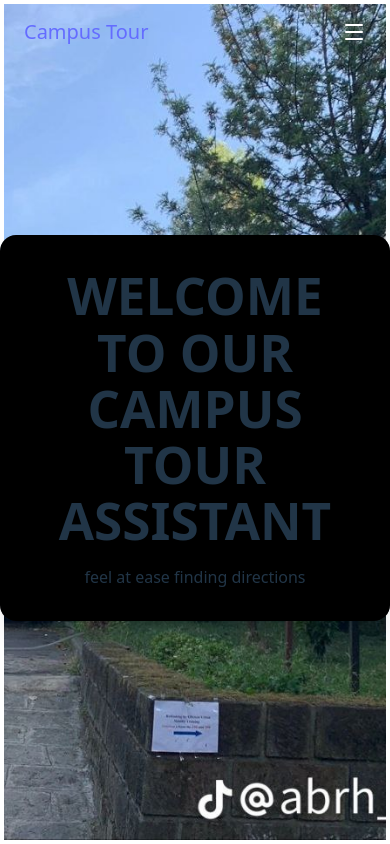
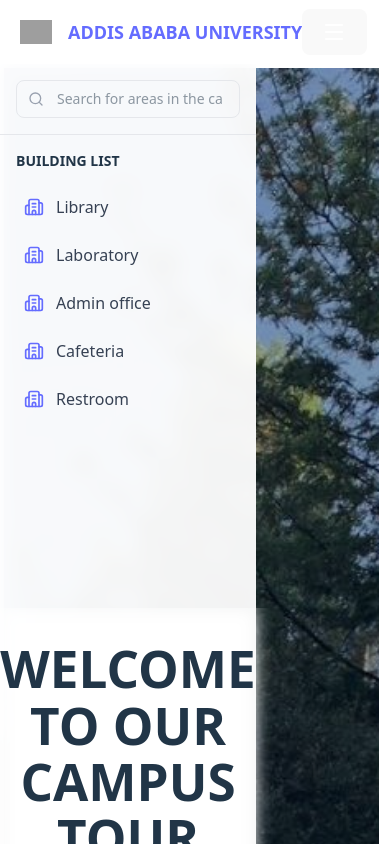
Before and after one commit to Anania-G16/Campus-Tour-Assistant, a React (Vite) app in the folder campus-tour-ui/: page / in a window 390 px wide. Shown: the top 844 px of the page. Built offline with nearby package versions, Linux system fonts and the light colour scheme; grey boxes are pictures that could not be loaded.

Commit message:
feat: make navbar and home page mobile responsive

```diff
--- a/campus-tour-ui/src/components/navBar.jsx
+++ b/campus-tour-ui/src/components/navBar.jsx
@@ -1,14 +1,42 @@
 import { useState } from 'react';
-import { Link } from 'react-router-dom';
-import { Menu, X } from 'lucide-react';
+import { Link, useLocation } from 'react-router-dom';
+import { Menu, X,Lock } from 'lucide-react';
 
 export default function NavBar() {
   const [isOpen, setIsOpen] = useState(false);
 
+  const location = useLocation();
+
+  const navLinks = [
+    { name: 'Home', path: '/' },
+    { name: 'Map', path: '/search' },
+    { name: 'Contact', path: '/about' },
+  ];
+
+   const isActive = (path) => location.pathname === path;
+
   return (
-    <nav className="bg-primary-70 sticky top-0 z-50">
+    <nav className="bg-primary-700 sticky top-0 z-50">
+      <div className="max-w-7xl mx-auto px-4 sm:px-6 lg:px-8">
+      <div className="flex justify-between items-center h-16">
+      <Link to="/" className="flex items-center space-x-3">
+            <div className="w-10 h-10 bg-white rounded-full flex items-center justify-center overflow-hidden">
+              <img
+                src="./Asset/logo.png"
+                alt="Logo"
+                className="w-8 h-8 object-contain"
+                onError={(e) => {
+                  e.target.style.display = 'none';
+                  e.target.parentElement.innerHTML = '<span class="text-primary-600 font-bold text-sm">AAU</span>';
+                }}
+              />
+            </div>
+            <span className="text-lg font-bold text-blue">
+              ADDIS ABABA UNIVERSITY
+            </span>
+          </Link>
       {/* Desktop Menu */}
-      <div className="hidden md:flex items-center justify-between px-6 py-4">
+      <div className="hidden md:flex justify-between items-center space-x-8">
         <Link to="/" className="text-white text-2xl font-bold">Campus Tour</Link>
         <div className="flex gap-6 text-white">
           <Link to="/" className="hover:text-primary-200">Home</Link>
@@ -17,21 +45,50 @@ export default function NavBar() {
         </div>
       </div>
 
-      {/* Mobile Menu */}
-      <div className="md:hidden px-6 py-4 flex justify-between items-center">
-        <Link to="/" className="text-white text-xl font-bold">Campus Tour</Link>
-        <Menu className="h-6 w-6 text-white cursor-pointer" onClick={() => setIsOpen(true)} />
-      </div>
+      {/* Mobile menu button */}
+          <button
+            onClick={() => setIsOpen(!isOpen)}
+            className="md:hidden p-2 rounded-lg hover:bg-primary-600 transition-colors duration-200"
+            aria-label="Toggle menu"
+          >
 
       {/* Mobile Dropdown */}
-      {isOpen && (
-        <div className="md:hidden bg-primary-800 px-6 py-4 space-y-2">
-          <Link to="/" className="block text-white hover:text-primary-200" onClick={() => setIsOpen(false)}>Home</Link>
-          <Link to="/map" className="block text-white hover:text-primary-200" onClick={() => setIsOpen(false)}>Map</Link>
-          <Link to="/tour" className="block text-white hover:text-primary-200" onClick={() => setIsOpen(false)}>Tour</Link>
-          <X className="absolute top-20 right-6 h-6 w-6 text-white cursor-pointer" onClick={() => setIsOpen(false)} />
+      {isOpen ? (
+              <X className="h-6 w-6 text-white" />
+            ) : (
+              <Menu className="h-6 w-6 text-white" />
+            )}
+      </button>
+      </div>
+      {/* Mobile Navigation */}
+        {isOpen && (
+          <div className="md:hidden py-4 border-t border-primary-600">
+            <div className="flex flex-col space-y-3">
+              {navLinks.map((link) => (
+                <Link
+                  key={link.name}
+                  to={link.path}
+                  onClick={() => setIsOpen(false)}
+                  className={`px-4 py-2 rounded-lg font-medium transition-colors duration-200 ${isActive(link.path)
+                      ? 'bg-primary-600 text-white'
+                      : 'text-white/80 hover:bg-primary-600'
+                    }`}
+                >
+                  {link.name}
+                </Link>
+              ))}
+              <Link
+                to="/admin"
+                onClick={() => setIsOpen(false)}
+                className="flex items-center space-x-2 px-4 py-2 text-white/80 hover:bg-primary-600 rounded-lg"
+              >
+                <Lock className="h-4 w-4" />
+                <span>Admin Login</span>
+              </Link>
+            </div>
+          </div>
+        )}
         </div>
-      )}
     </nav>
   );
 }
--- /dev/null
+++ b/campus-tour-ui/src/data/locations.js
@@ -0,0 +1,103 @@
+export const locations = [
+  {
+    id: 1,
+    name: "5 Kilo Campus Library",
+    category: "Libraries",
+    description: "The central library featuring study rooms, computer labs, and 24/7 study spaces during finals.",
+    image: "/map_assets/lib_front.jpg",
+    rating: 4.8,
+    location: "5 Kilo",
+    hours: "24 hrs",
+    tags: ["Study Rooms", "Computers", "Printing"]
+  },
+  {
+    id: 2,
+    name: "Natural Science Building",
+    category: "Academic",
+    description: "Home to the Natural Sciences departments with state-of-the-art research laboratories.",
+    image: "/map_assets/NB.jpg",
+    rating: 4.6,
+    location: "5 Kilo",
+    hours: "6AM - 10PM",
+    tags: ["Labs", "Research", "Lectures"]
+  },
+  {
+    id: 3,
+    name: "Basketball Court",
+    category: "Sports",
+    description: "Outdoor basketball court for students and staff recreational activities.",
+    image: "/map_assets/basket_ball_court.jpg",
+    rating: 4.9,
+    location: "5 Kilo",
+    hours: "6AM - 10PM",
+    tags: ["Basketball", "Sports", "Recreation"]
+  },
+  {
+    id: 4,
+    name: "Handball Court",
+    category: "Sports",
+    description: "Dedicated handball court for training and recreational games.",
+    image: "/map_assets/hand_ball_court.jpg",
+    rating: 4.5,
+    location: "5 Kilo",
+    hours: "6AM - 10PM",
+    tags: ["Handball", "Sports", "Training"]
+  },
+  {
+    id: 5,
+    name: "Executive Office",
+    category: "Academic",
+    description: "Administrative building housing executive offices and student services.",
+    image: "/map_assets/E_office.jpg",
+    rating: 4.7,
+    location: "5 Kilo",
+    hours: "8AM - 5PM",
+    tags: ["Administration", "Services", "Offices"]
+  },
+  {
+    id: 6,
+    name: "Campus Gateway",
+    category: "Outdoor",
+    description: "Main entrance gateway to the campus, welcoming students and visitors.",
+    image: "/map_assets/gateway.jpg",
+    rating: 4.8,
+    location: "5 Kilo",
+    hours: "24 hrs",
+    tags: ["Entrance", "Landmark", "Welcome"]
+  },
+  {
+    id: 7,
+    name: "Campus Garden",
+    category: "Outdoor",
+    description: "Beautiful green space in the heart of campus, perfect for studying and relaxation.",
+    image: "/map_assets/guarden.jpg",
+    rating: 4.9,
+    location: "5 Kilo",
+    hours: "Always Open",
+    tags: ["Green Space", "Relaxation", "Nature"]
+  },
+  {
+    id: 8,
+    name: "Campus View",
+    category: "Outdoor",
+    description: "Scenic view of the campus grounds and surrounding areas.",
+    image: "/map_assets/photo_2025-12-08_00-51-00.jpg",
+    rating: 4.6,
+    location: "5 Kilo",
+    hours: "Always Open",
+    tags: ["Scenic", "View", "Campus"]
+  }
+];
+
+export const featuredLocations = locations.slice(0, 4);
+
+export const categories = [
+  { id: 'academic', name: 'Academic Buildings', count: 12, icon: 'Building2' },
+  { id: 'library', name: 'Libraries', count: 4, icon: 'BookOpen' },
+  { id: 'sports', name: 'Sports Facilities', count: 8, icon: 'Dumbbell' },
+  { id: 'dining', name: 'Dining', count: 15, icon: 'UtensilsCrossed' },
+  { id: 'housing', name: 'Housing', count: 10, icon: 'Home' },
+  { id: 'health', name: 'Health Services', count: 3, icon: 'Stethoscope' },
+  { id: 'parking', name: 'Parking', count: 6, icon: 'Car' },
+  { id: 'outdoor', name: 'Outdoor Spaces', count: 9, icon: 'Trees' },
+];
--- a/campus-tour-ui/src/pages/Home.jsx
+++ b/campus-tour-ui/src/pages/Home.jsx
@@ -1,14 +1,82 @@
+import { useState } from 'react';
+import { Link } from 'react-router-dom';
+import { Search, MapPin, Building2 } from 'lucide-react';
+import { locations } from '../data/locations';
+
+const buildingCategories = [
+  { id: 'library', name: 'Library', icon: Building2 },
+  { id: 'laboratory', name: 'Laboratory', icon: Building2 },
+  { id: 'admin', name: 'Admin office', icon: Building2 },
+  { id: 'cafeteria', name: 'Cafeteria', icon: Building2 },
+  { id: 'restroom', name: 'Restroom', icon: Building2 },
+];
+
 export default function Home() {
+  const [searchQuery, setSearchQuery] = useState('');
+
+  const filteredLocations = locations.filter(loc =>
+    loc.name.toLowerCase().includes(searchQuery.toLowerCase())
+  );
+
   return (
-    <div className="w-full max-w-4xl mx-auto">
+    <div className="min-h-screen relative">
       <div
         className="absolute inset-1 bg-cover bg-center"
         style={{ backgroundImage: "url('src/Asset/gateway.jpg')" }}
+      > <div className="absolute inset-0 bg-black/30" />
+      </div>
+      <div className="relative z-10 flex">
+        {/* Left Sidebar */}
+        <div className="w-64 min-h-[calc(100vh-64px)] bg-white/95 backdrop-blur-sm">
+          {/* Search Bar */}
+          <div className="p-4 border-b border-gray-200">
+            <div className="relative">
+              <Search className="absolute left-3 top-1/2 -translate-y-1/2 h-4 w-4 text-gray-400" />
+              <input
+                type="text"
+                value={searchQuery}
+                onChange={(e) => setSearchQuery(e.target.value)}
+                placeholder="Search for areas in the campus..."
+                className="w-full pl-10 pr-4 py-2 text-sm border border-gray-200 rounded-lg focus:outline-none focus:ring-2 focus:ring-primary-500"
+              />
+            </div>
+          </div>
+
+          {/* Building List */}
+          <div className="p-4">
+            <h3 className="text-sm font-bold text-primary-700 mb-4">BUILDING LIST</h3>
+            <div className="space-y-2">
+              {buildingCategories.map((category) => (
+                <Link
+                  key={category.id}
+                  to={`/search?q=${category.name}`}
+                  className="flex items-center space-x-3 p-2 rounded-lg hover:bg-gray-100 transition-colors"
                 >
+                  <Building2 className="h-5 w-5 text-primary-600" />
+                  <span className="text-gray-700">{category.name}</span>
+                </Link>
+              ))}
             </div>
-      <main className="flex flex-col items-center justify-center min-h-[calc(100vh-64px)] ">
-
-        <div className="bg-black/100 backdrop-blur-sm rounded-2xl px-12 py-8 text-center mb-12 shadow-xl">
+          </div>
+          {searchQuery && (
+            <div className="p-4 border-t border-gray-200">
+              <h4 className="text-xs font-semibold text-gray-500 mb-2">RESULTS</h4>
+              <div className="space-y-2 max-h-48 overflow-y-auto">
+                {filteredLocations.map((loc) => (
+                  <Link
+                    key={loc.id}
+                    to={`/location/${loc.id}`}
+                    className="block p-2 text-sm text-gray-700 hover:bg-gray-100 rounded-lg"
+                  >
+                    {loc.name}
+                  </Link>
+                ))}
+              </div>
+            </div>
+          )}
+          {/*Main content*/}
+          <div className="flex flex-col items-center justify-center min-h-[calc(100vh-64px)] ">
+            <div className="bg-white/190 p-4 backdrop-blur-sm rounded-2xl px-12 py-8 text-center mb-12 shadow-xl">
               <h1 className="text-3xl md:text-4xl font-bold text-primary-700 leading-tight">
                 WELCOME TO OUR
                 <br />
@@ -18,7 +86,35 @@ export default function Home() {
               </h1>
               <p className="text-black-600 mt-4">feel at ease finding directions</p>
             </div>
-      </main>
+          </div>
+          {/* Action Buttons */}
+          <div className="flex flex-wrap justify-center gap-6">
+            <Link
+              to="/search"
+              className="flex flex-col items-center justify-center w-40 h-32 bg-white/90 backdrop-blur-sm rounded-xl border-2 border-primary-600 hover:bg-primary-50 transition-colors shadow-lg"
+            >
+              <Search className="h-8 w-8 text-primary-600 mb-2" />
+              <span className="text-sm font-medium text-primary-700">search for buildings</span>
+            </Link>
+
+            <Link
+              to="/search"
+              className="flex flex-col items-center justify-center w-40 h-32 bg-white/90 backdrop-blur-sm rounded-xl border-2 border-primary-600 hover:bg-primary-50 transition-colors shadow-lg"
+            >
+              <MapPin className="h-8 w-8 text-primary-600 mb-2" />
+              <span className="text-sm font-medium text-primary-700">interactive map</span>
+            </Link>
+
+            <Link
+              to="/categories"
+              className="flex flex-col items-center justify-center w-40 h-32 bg-white/90 backdrop-blur-sm rounded-xl border-2 border-primary-600 hover:bg-primary-50 transition-colors shadow-lg"
+            >
+              <Building2 className="h-8 w-8 text-primary-600 mb-2" />
+              <span className="text-sm font-medium text-primary-700">building details</span>
+            </Link>
+          </div>
+        </div>
+      </div>
     </div>
   );
 }
```
Also changed, not shown: campus-tour-ui/src/Asset/logo.png (added). Lines whose indentation alone changed are shown as unchanged.
